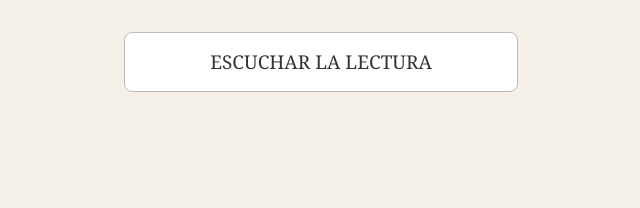
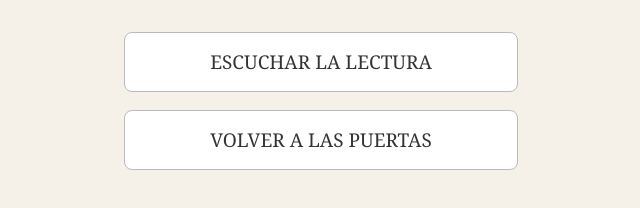
Before and after one commit to bloqluabil-source/audiolibro, a plain HTML site: page lectura-zamba-de-usted.html in a window 1280 px wide. Shown: the part 182-390 px from the top of the page, without its empty margins (319-959 px from the left). Drawn offline with Linux system fonts and the light colour scheme.

Commit message:
Update lectura-zamba-de-usted.html

```diff
--- a/lectura-zamba-de-usted.html
+++ b/lectura-zamba-de-usted.html
@@ -59,6 +59,8 @@ Escucha la lectura de esta puerta del Audio Libro.
 <a href="https://youtu.be/S5FrBjW79CM" target="_blank">
   ESCUCHAR LA LECTURA
 </a>
-
+<a href="audiolibro.html">
+  VOLVER A LAS PUERTAS
+</a>
 </body>
 </html>
```
